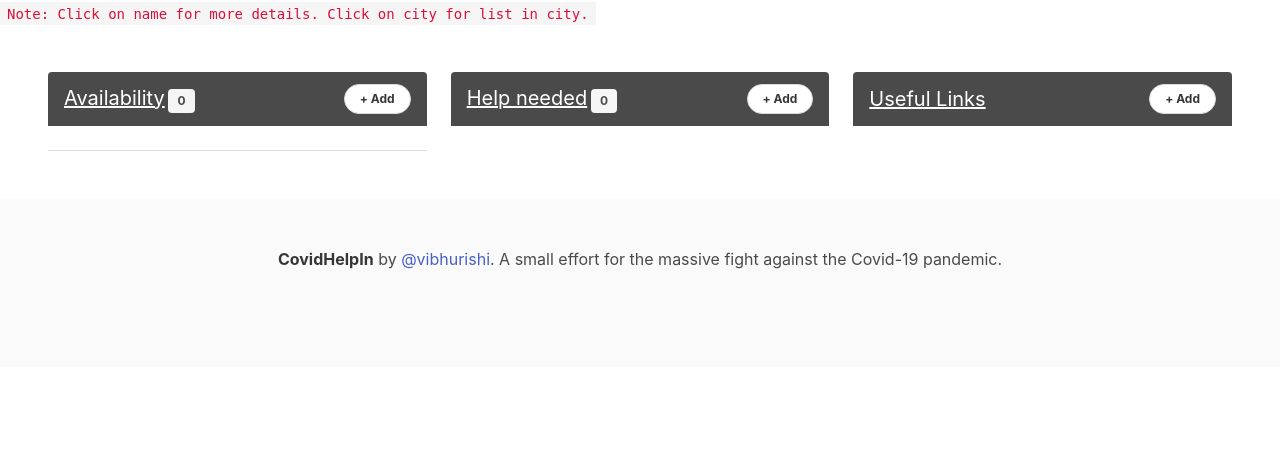
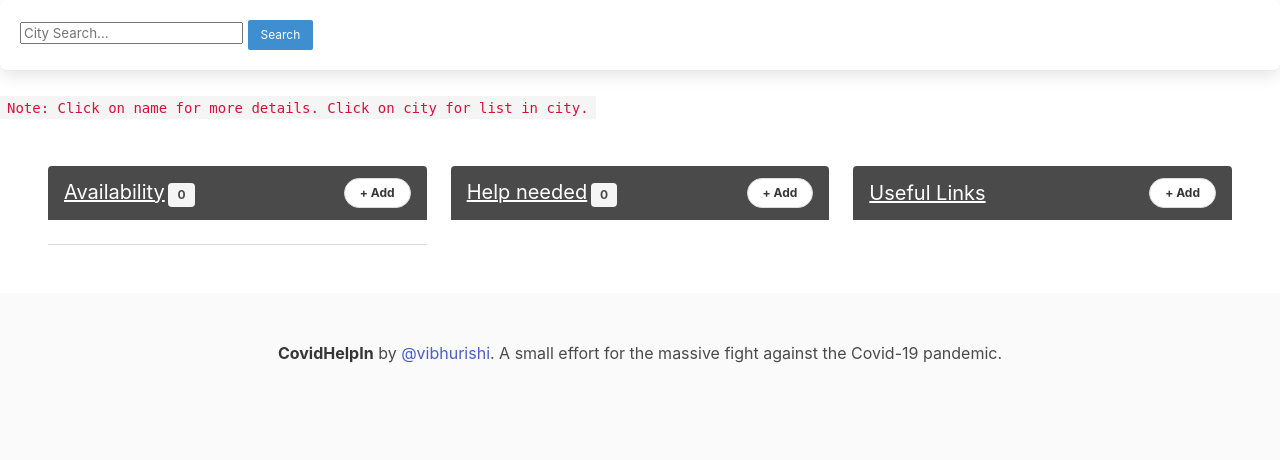
Before and after one commit to covidhelpin/covidhelp, a Django app: page / in a window 1280 px wide. Shown: the part 80-540 px from the top of the page. Run offline with Django 3.2, Linux system fonts and the light colour scheme; data that the repository does not hold is empty; some libraries are stand-ins or nearby versions.

Commit message:
Implemented city search

```diff
--- a/covidhelp/covidhelp/urls.py
+++ b/covidhelp/covidhelp/urls.py
@@ -20,7 +20,7 @@ from django.contrib.auth.views import LogoutView
 from webapp.views import HomeView, \
     CovidHelpListView, CovidHelpCreateView, CovidHelpDetailsView, CovidHelpUpdateView, \
     AvailableDetailsView, AvailableCityListView, AvailableListView, AvailableCreateView, AvailableUpdateView, \
-    LinkCreateView, LinkUpdateView, ContributorsView
+    LinkCreateView, LinkUpdateView, ContributorsView, SearchResultsView
 
 urlpatterns = [
     path('admin/', admin.site.urls),
@@ -44,7 +44,7 @@ urlpatterns = [
 
     path('contributors/', ContributorsView, name="contributors"),
 
-
+    path('city/', SearchResultsView.as_view(), name="search_results"),
     path('city/<location>', AvailableCityListView.as_view(), name="available_city_lists"),
 
 ]
--- a/covidhelp/templates/base.html
+++ b/covidhelp/templates/base.html
@@ -88,6 +88,17 @@
       </div>
     </div>
   </nav>
+  <!-- search box -->
+  <div class="box">
+        <form class="field has-addon" action={% url 'search_results' %} method="GET" value="{{request.GET.q}}">
+               <input class="" type="text" name="q" value ="{{request.GET.q}}" placeholder="City Search..." />
+               <input class="button is-info is-small" type="submit" value="Search">
+        </form>
+  </div>
+
+
+
+
 
   {% block content_menu %} {% endblock content_menu %}
   {% block content_body %} {% endblock content_body %}
--- a/covidhelp/webapp/views.py
+++ b/covidhelp/webapp/views.py
@@ -1,6 +1,7 @@
 from django.contrib.auth.mixins import LoginRequiredMixin
 from django.views.generic import ListView, CreateView, DeleteView, UpdateView, DetailView
 from django.shortcuts import render, reverse
+from django.db.models import Q
 from webapp.models import CovidHelp, Available, Link
 
 # Create your views here.
@@ -141,6 +142,18 @@ class LinkUpdateView(LoginRequiredMixin,UpdateView):
     def get_success_url(self):
         return reverse('home')
 
+class SearchResultsView(ListView):
+    model = Available
+    template_name = 'webapp/available_list.html'
+
+    def get_queryset(self):
+        query = self.request.GET.get('q')
+        object_list = Available.objects.filter(
+            Q(location__icontains=query) | Q(additional_text__icontains=query)
+        )
+        return object_list
+
+
 def HomeView(request):
     help_required_list = CovidHelp.objects.filter(status='O')
     help_count=help_required_list.count()
```
